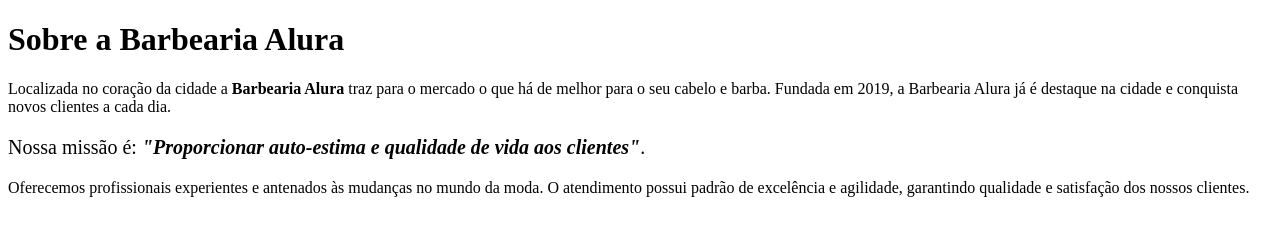
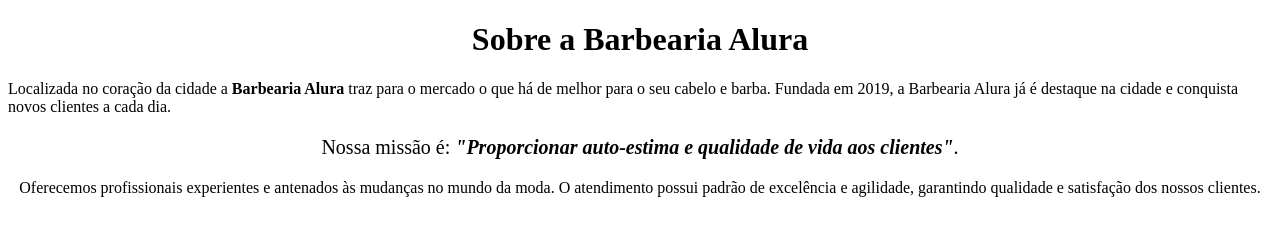
Before and after one commit to debora444555/Barbearia-Alura, a plain HTML site: page index.html in a window 1280 px wide. Drawn offline with Linux system fonts and the light colour scheme.

Commit message:
atualização

```diff
--- a/index.html
+++ b/index.html
@@ -5,12 +5,12 @@
         <meta charset="UTF-8">
     </head>
     <body>
-    <h1>Sobre a Barbearia Alura</h1>
+    <h1 style="text-align: center">Sobre a Barbearia Alura</h1>
 
-    <p>Localizada no coração da cidade a <strong>Barbearia Alura</strong> traz para o mercado o que há de melhor para o seu cabelo e barba. Fundada em 2019, a Barbearia Alura já é destaque na cidade e conquista novos clientes a cada dia.</p>
+    <p style="text-align: ;center">Localizada no coração da cidade a <strong>Barbearia Alura</strong> traz para o mercado o que há de melhor para o seu cabelo e barba. Fundada em 2019, a Barbearia Alura já é destaque na cidade e conquista novos clientes a cada dia.</p>
 
-    <p style="font-size: 20px">Nossa missão é: <em><strong>"Proporcionar auto-estima e qualidade de vida aos clientes"</strong></em>.</p>
+    <p style="font-size: 20px; text-align: center;">Nossa missão é: <em><strong>"Proporcionar auto-estima e qualidade de vida aos clientes"</strong></em>.</p>
 
-    <p>Oferecemos profissionais experientes e antenados às mudanças no mundo da moda. O atendimento possui padrão de excelência e agilidade, garantindo qualidade e satisfação dos nossos clientes.</p>
+    <p style="text-align: center">Oferecemos profissionais experientes e antenados às mudanças no mundo da moda. O atendimento possui padrão de excelência e agilidade, garantindo qualidade e satisfação dos nossos clientes.</p>
     </body>
 </html>
```
